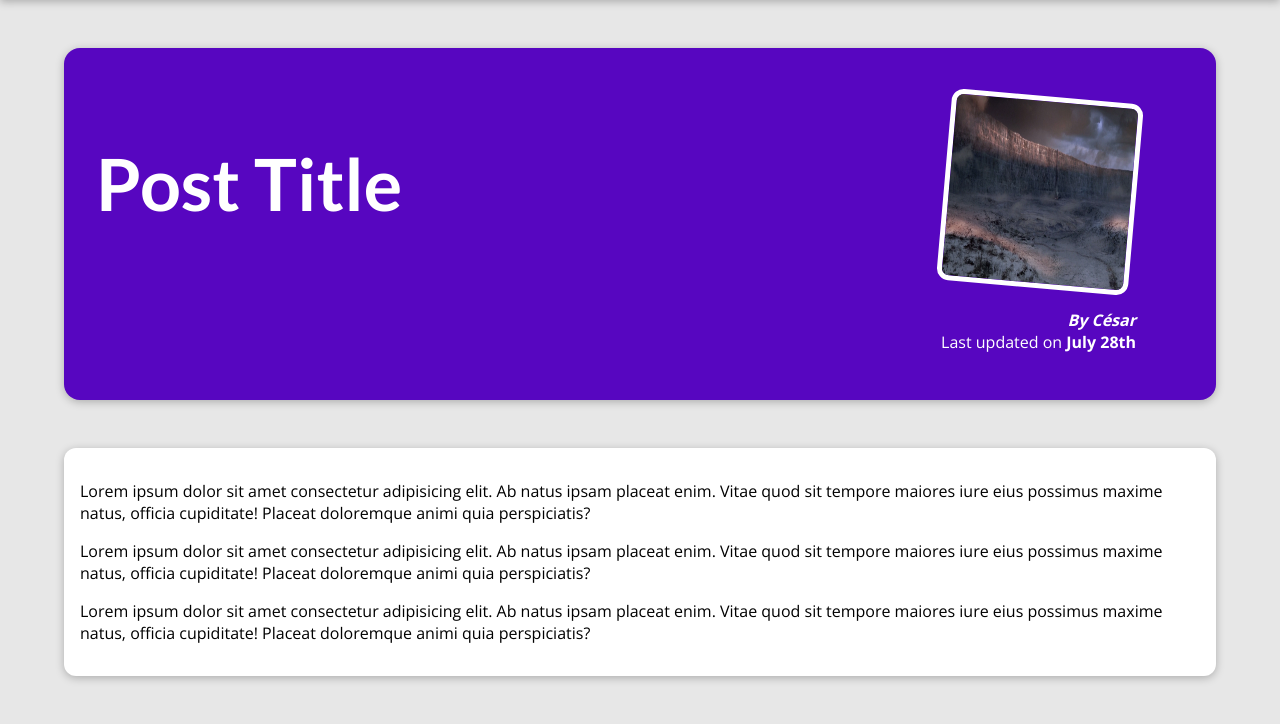
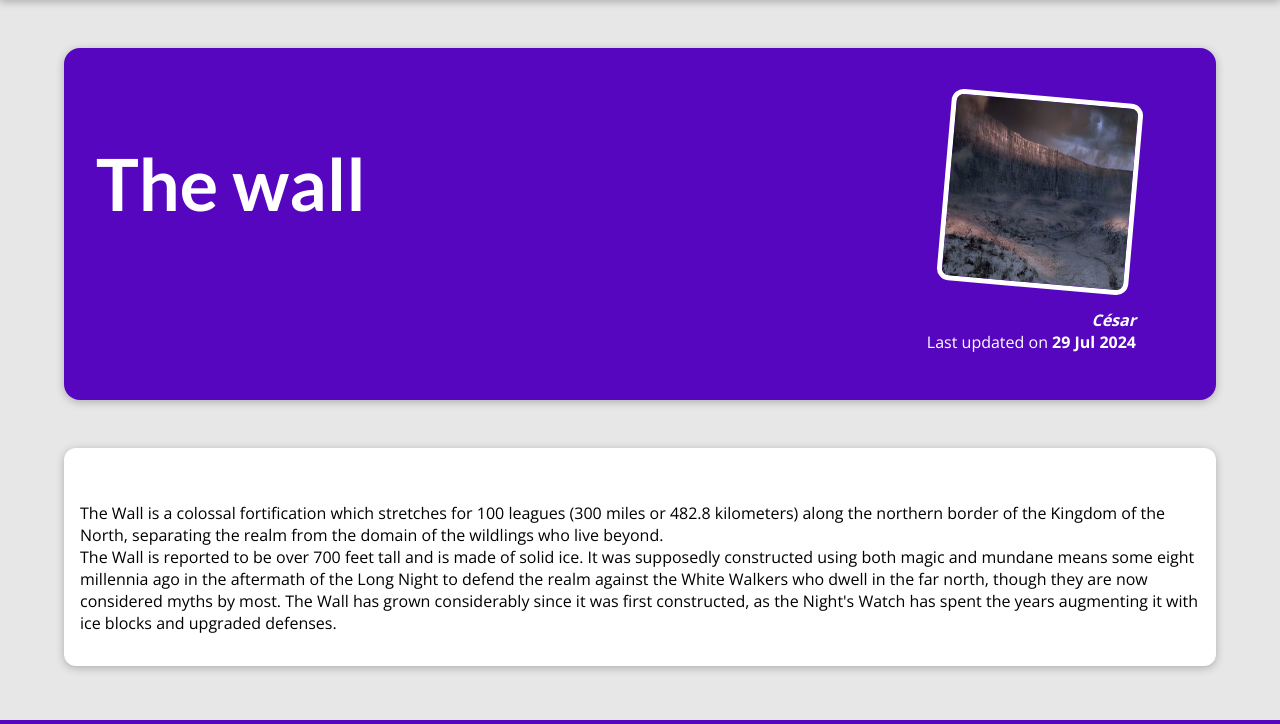
Before and after one commit to alonsocsr/blog_site, a Django app: page /posts/the-wall in a window 1280 px wide. Shown: the part 80-804 px from the top of the page. Run offline with Django 5.2, Linux system fonts and the light colour scheme.

Commit message:
post-detail modified  & 404 added

```diff
--- a/blog/templates/blog/post-detail.html
+++ b/blog/templates/blog/post-detail.html
@@ -3,7 +3,7 @@
 {% load static  %}
 
 {% block title %}
-    This post Title
+   {{post.title}}
 {% endblock %}
 
 {% block css_files %}
@@ -13,26 +13,18 @@
 {% block content %}
 
     <section id="summary">
-        <h2>Post Title</h2>
+        <h2>{{ post.title }}</h2>
         <article>
-            <img src="{% static "images/The_Wall_from_the_south.webp" %}" alt="Post-Title">
-            <address>By César</address>
+            <img src="{% static "images/"|add:post.image %}" alt="{{ post.title }}">
+            <address>{{ post.author|title }}</address>
             <div>
-                Last updated on <time datetime="">July 28th</time>
+                Last updated on <time datetime="">{{ post.date|date:"d M Y" }}</time>
             </div>
         </article>
     </section>
 
     <main>
-        <p>
-            Lorem ipsum dolor sit amet consectetur adipisicing elit. Ab natus ipsam placeat enim. Vitae quod sit tempore maiores iure eius possimus maxime natus, officia cupiditate! Placeat doloremque animi quia perspiciatis?
-        </p>
-        <p>
-            Lorem ipsum dolor sit amet consectetur adipisicing elit. Ab natus ipsam placeat enim. Vitae quod sit tempore maiores iure eius possimus maxime natus, officia cupiditate! Placeat doloremque animi quia perspiciatis?
-        </p>
-        <p>
-            Lorem ipsum dolor sit amet consectetur adipisicing elit. Ab natus ipsam placeat enim. Vitae quod sit tempore maiores iure eius possimus maxime natus, officia cupiditate! Placeat doloremque animi quia perspiciatis?
-        </p>
+        {{ post.content|linebreaks }}
     </main>
 
 {% endblock %}
--- a/blog/views.py
+++ b/blog/views.py
@@ -11,6 +11,7 @@ all_posts = [
         "title": "The wall",
         "excerpt": "The Wall is a colossal fortification which stretches for 100 leagues (300 miles or 482.8 kilometers) along the northern border of the Kingdom of the North, separating the realm from the domain of the wildlings who live beyond.",
         "content": """
+            The Wall is a colossal fortification which stretches for 100 leagues (300 miles or 482.8 kilometers) along the northern border of the Kingdom of the North, separating the realm from the domain of the wildlings who live beyond.
             The Wall is reported to be over 700 feet tall and is made of solid ice. It was supposedly constructed using both magic and mundane means some eight millennia ago in the aftermath of the Long Night to defend the realm against the White Walkers who dwell in the far north, though they are now considered myths by most. The Wall has grown considerably since it was first constructed, as the Night's Watch has spent the years augmenting it with ice blocks and upgraded defenses.
         """
     },
@@ -71,7 +72,12 @@ def starting_page(request):
     })
 
 def posts(request):
-    return render(request, "blog/all-posts.html")
+    return render(request, "blog/all-posts.html", {
+        "all_posts": all_posts
+    })
 
 def post_detail(request, slug):
-    return render(request, "blog/post-detail.html")
+    identified_post = next(post for post in all_posts if post['slug'] == slug)
+    return render(request, "blog/post-detail.html", {
+        "post": identified_post
+    })
```
Also changed, not shown: blog/templates/blog/all-posts.html (+3 -4 lines), templates/404.html (added, +10 -0 lines).
